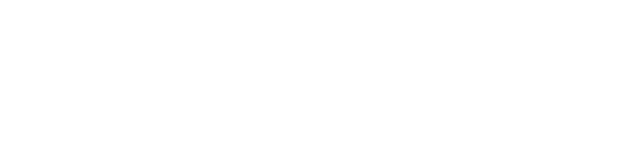
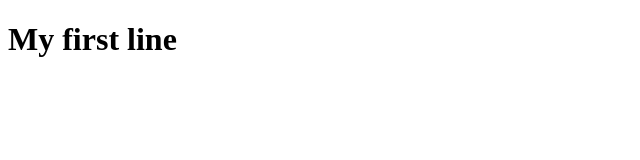
Before and after one commit to Jord4N-AC/git-one, a plain HTML site: page index.html in a window 1280 px wide. Shown: the whole page, without its empty margins (0-640 px from the left). Drawn offline with Linux system fonts and the light colour scheme.

Commit message:
added h1

```diff
--- a/index.html
+++ b/index.html
@@ -7,6 +7,6 @@
     <title>Git 1</title>
 </head>
 <body>
-
+    <h1>My first line</h1>
 </body>
 </html>
```
